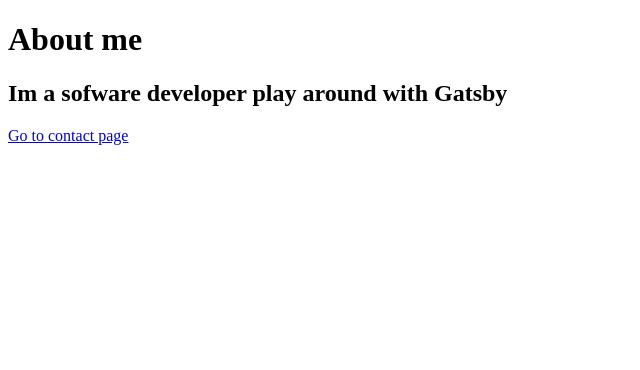
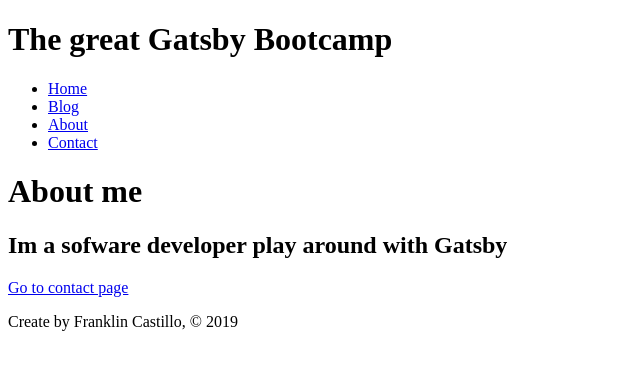
Before and after one commit to fcastillo18/gatsby-bootcamp, a Gatsby site: page /about in a window 1280 px wide. Shown: the whole page, without its empty margins (0-640 px from the left). Built offline with nearby package versions, Linux system fonts and the light colour scheme; Gatsby itself is replaced by a stand-in of ours.

Commit message:
New Footer and Header created

```diff
--- /dev/null
+++ b/src/components/footer.js
@@ -0,0 +1,11 @@
+import React from "react"
+
+const Footer = () => {
+  return (
+    <div>
+      <p>Create by Franklin Castillo, © 2019</p>
+    </div>
+  )
+}
+
+export default Footer
--- /dev/null
+++ b/src/components/header.js
@@ -0,0 +1,28 @@
+import React from "react"
+import { Link } from "gatsby"
+
+const Header = () => {
+  return (
+    <div>
+      <h1>The great Gatsby Bootcamp</h1>
+      <nav>
+        <ul>
+          <li>
+            <Link to="/">Home</Link>
+          </li>
+          <li>
+            <Link to="/blog">Blog</Link>
+          </li>
+          <li>
+            <Link to="/about">About</Link>
+          </li>
+          <li>
+            <Link to="/contact">Contact</Link>
+          </li>
+        </ul>
+      </nav>
+    </div>
+  )
+}
+
+export default Header
--- a/src/pages/about.js
+++ b/src/pages/about.js
@@ -1,14 +1,18 @@
 import React from "react"
 import { Link } from "gatsby"
+import Footer from "../components/footer"
+import Header from "../components/header"
 
 const About = () => {
   return (
     <div>
+      <Header />
       <h1>About me</h1>
       <h2>Im a sofware developer play around with Gatsby</h2>
       <p>
         <Link to="/contact">Go to contact page</Link>
       </p>
+      <Footer />
     </div>
   )
 }
--- a/src/pages/blog.js
+++ b/src/pages/blog.js
@@ -1,10 +1,15 @@
 import React from "react"
+import Footer from "../components/footer"
+import Header from "../components/Header"
 
 const BlogPage = () => {
   return (
     <div>
+      <Header />
       <h1>Blog</h1>
       <h2>Posts will show up here later on</h2>
+
+      <Footer />
     </div>
   )
 }
--- a/src/pages/contact.js
+++ b/src/pages/contact.js
@@ -1,9 +1,11 @@
 import React from "react"
-import { Link } from "gatsby"
+import Footer from "../components/footer"
+import Header from "../components/header"
 
 const Contact = () => {
   return (
     <div>
+      <Header />
       <h1>Contact Page</h1>
       <h2>
         Contact me in Twitter:
@@ -12,6 +14,7 @@
           @franklincr11
         </a>
       </h2>
+      <Footer />
     </div>
   )
 }
--- a/src/pages/index.js
+++ b/src/pages/index.js
@@ -1,14 +1,19 @@
 import React from "react"
 import { Link } from "gatsby"
+import Footer from "../components/footer"
+import Header from "../components/Header"
 
 const IndexPage = () => {
   return (
     <div>
+      <Header />
       <h1>Hello</h1>
       <h2>I'm Franklin, full-stack dev living in the Dominican Republic</h2>
       <p>
         Need a Developer? <Link to="/contact">Contact me</Link>
       </p>
+
+      <Footer />
     </div>
   )
 }
```
